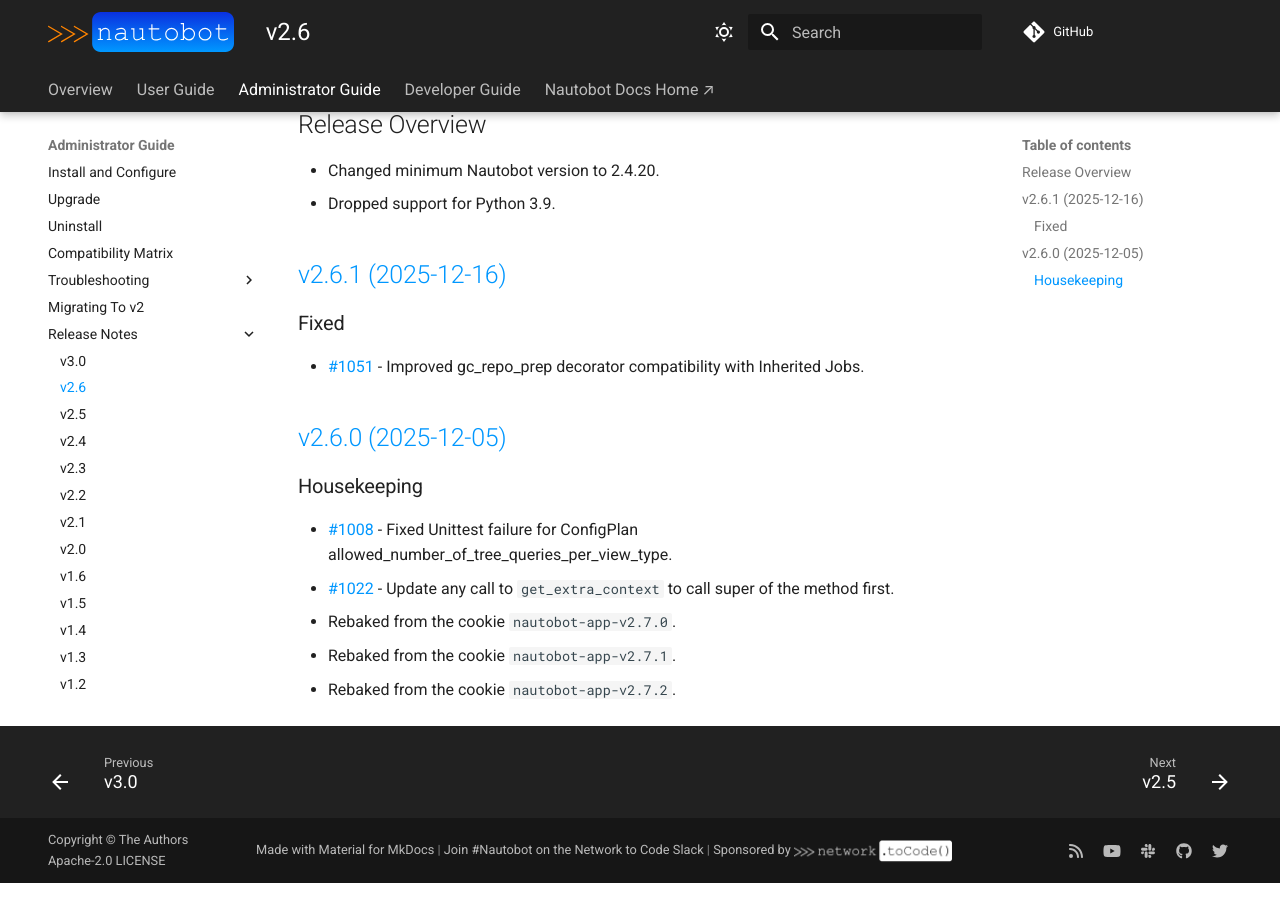
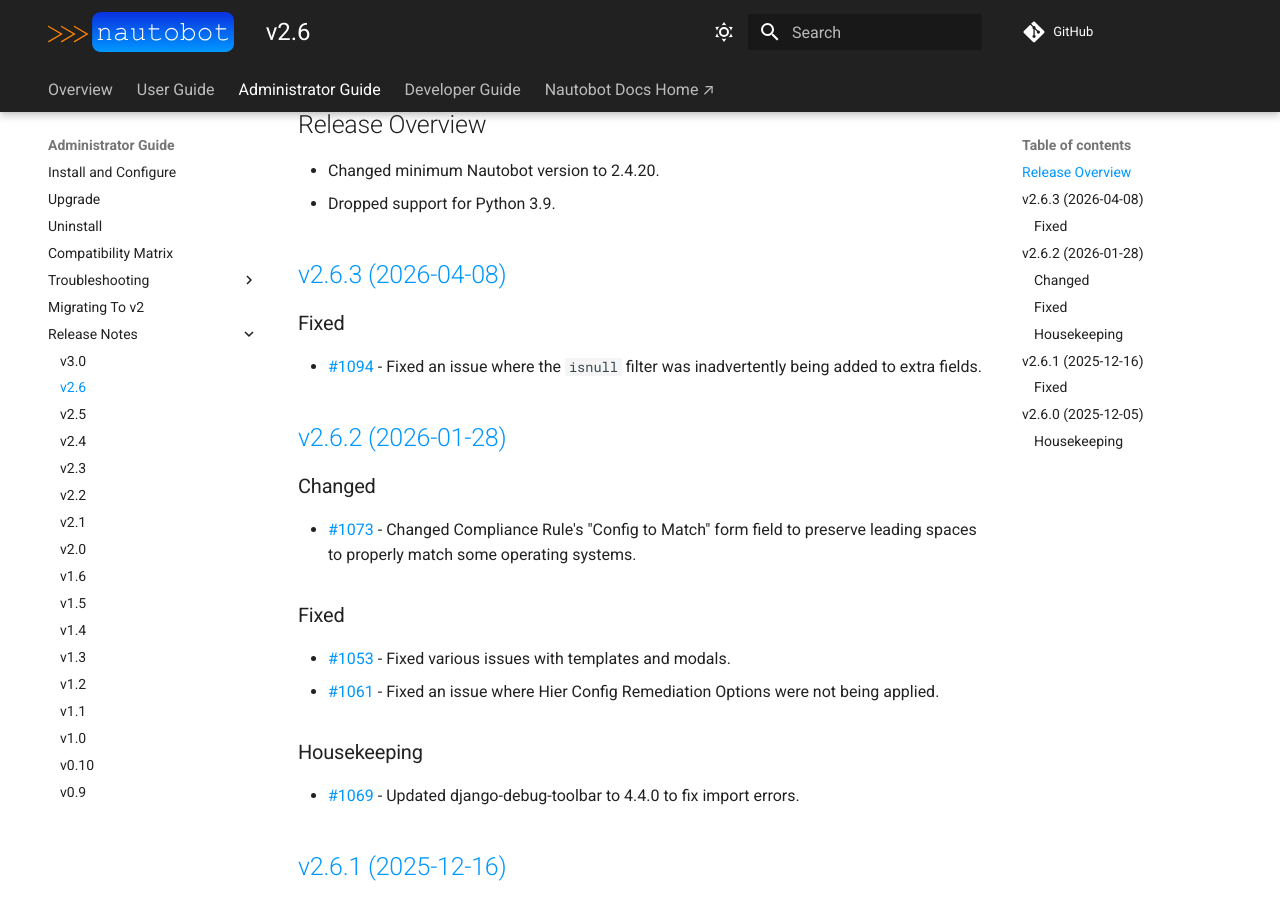
Before and after one commit to nautobot/nautobot-app-golden-config, an MkDocs documentation site: the page built from docs/admin/release_notes/version_2.6.md, in a window 1280 px wide and 900 px high, scrolled down 228 px. Built offline with MkDocs 1.6.1 and Material for MkDocs 9.7.7, drawn with Linux system fonts in a browser that asks for light colours; comment, search, counter and statistics services are not loaded.

Commit message:
Update release notes from LTM 2.4 to develop (#1100)

```diff
--- a/docs/admin/release_notes/version_2.6.md
+++ b/docs/admin/release_notes/version_2.6.md
@@ -9,6 +9,27 @@
 
 <!-- towncrier release notes start -->
 
+
+## [v2.6.3 (2026-04-08)](https://github.com/nautobot/nautobot-app-golden-config/releases/tag/v2.6.3)
+
+### Fixed
+
+- [#1094](https://github.com/nautobot/nautobot-app-golden-config/issues/1094) - Fixed an issue where the `isnull` filter was inadvertently being added to extra fields.
+
+## [v2.6.2 (2026-01-28)](https://github.com/nautobot/nautobot-app-golden-config/releases/tag/v2.6.2)
+
+### Changed
+
+- [#1073](https://github.com/nautobot/nautobot-app-golden-config/issues/1073) - Changed Compliance Rule's "Config to Match" form field to preserve leading spaces to properly match some operating systems.
+
+### Fixed
+
+- [#1053](https://github.com/nautobot/nautobot-app-golden-config/issues/1053) - Fixed various issues with templates and modals.
+- [#1061](https://github.com/nautobot/nautobot-app-golden-config/issues/1061) - Fixed an issue where Hier Config Remediation Options were not being applied.
+
+### Housekeeping
+
+- [#1069](https://github.com/nautobot/nautobot-app-golden-config/issues/1069) - Updated django-debug-toolbar to 4.4.0 to fix import errors.
 
 ## [v2.6.1 (2025-12-16)](https://github.com/nautobot/nautobot-app-golden-config/releases/tag/v2.6.1)
 
```
